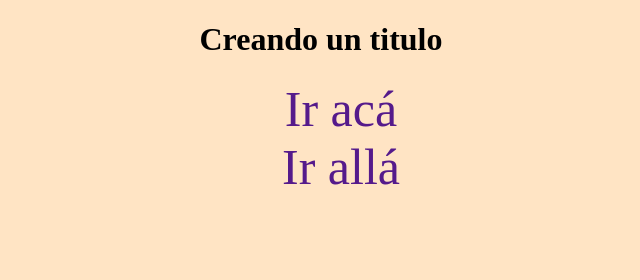
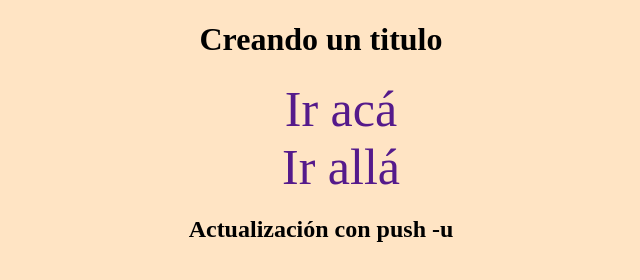
Before and after one commit to herediaRicardo/practicas-git, a plain HTML site: page index.html in a window 1280 px wide. Shown: the whole page, without its empty margins (327-967 px from the left). Drawn offline with Linux system fonts and the light colour scheme.

Commit message:
Actualice el main con una section, esto lo subo con push -u

```diff
--- a/index.html
+++ b/index.html
@@ -18,7 +18,9 @@
         <li><a href="">Ir allá</a></li>
     </ul>
 
-
+ <section>
+    <h2>Actualización con push -u</h2>
+ </section>
 
 </body>
 </html>
```
